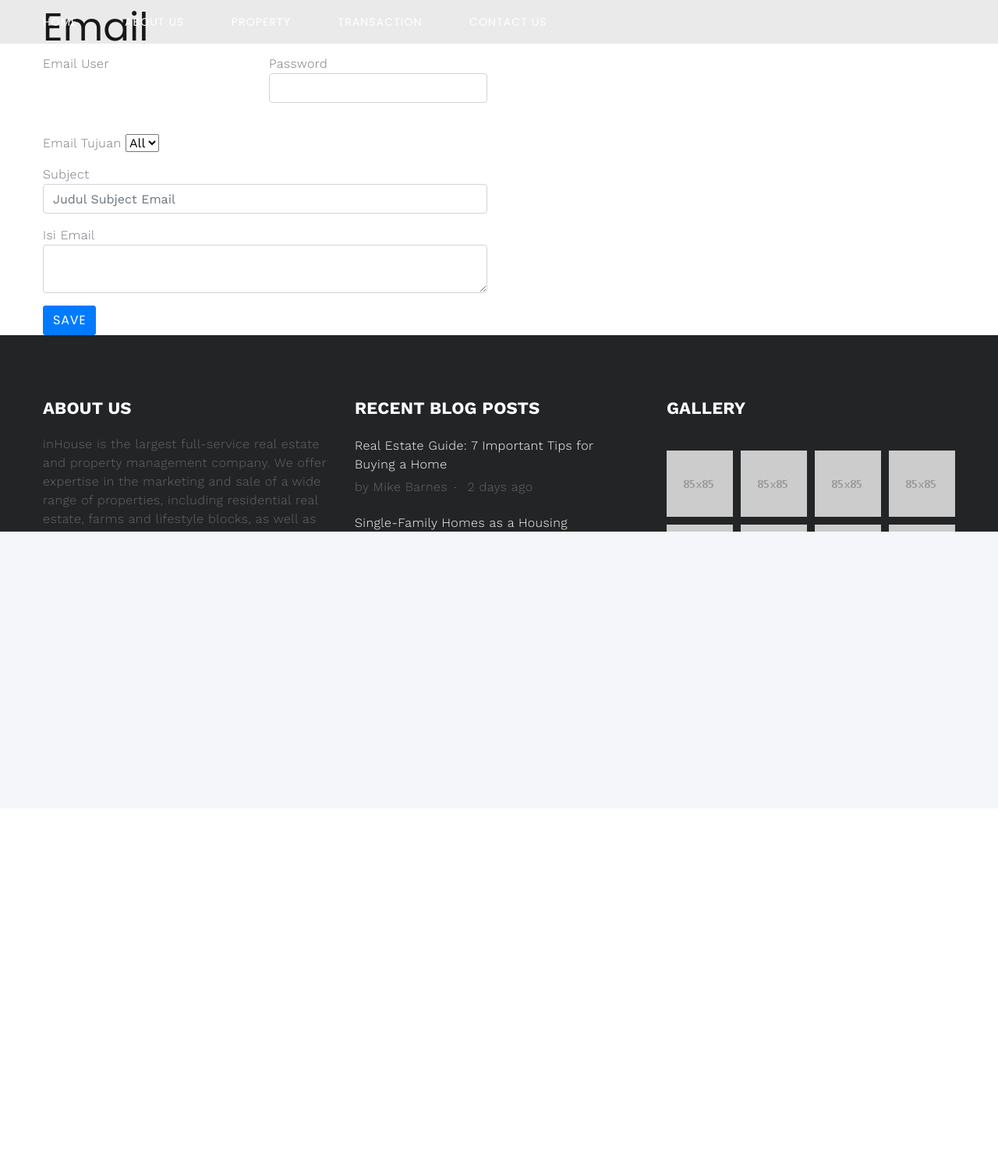
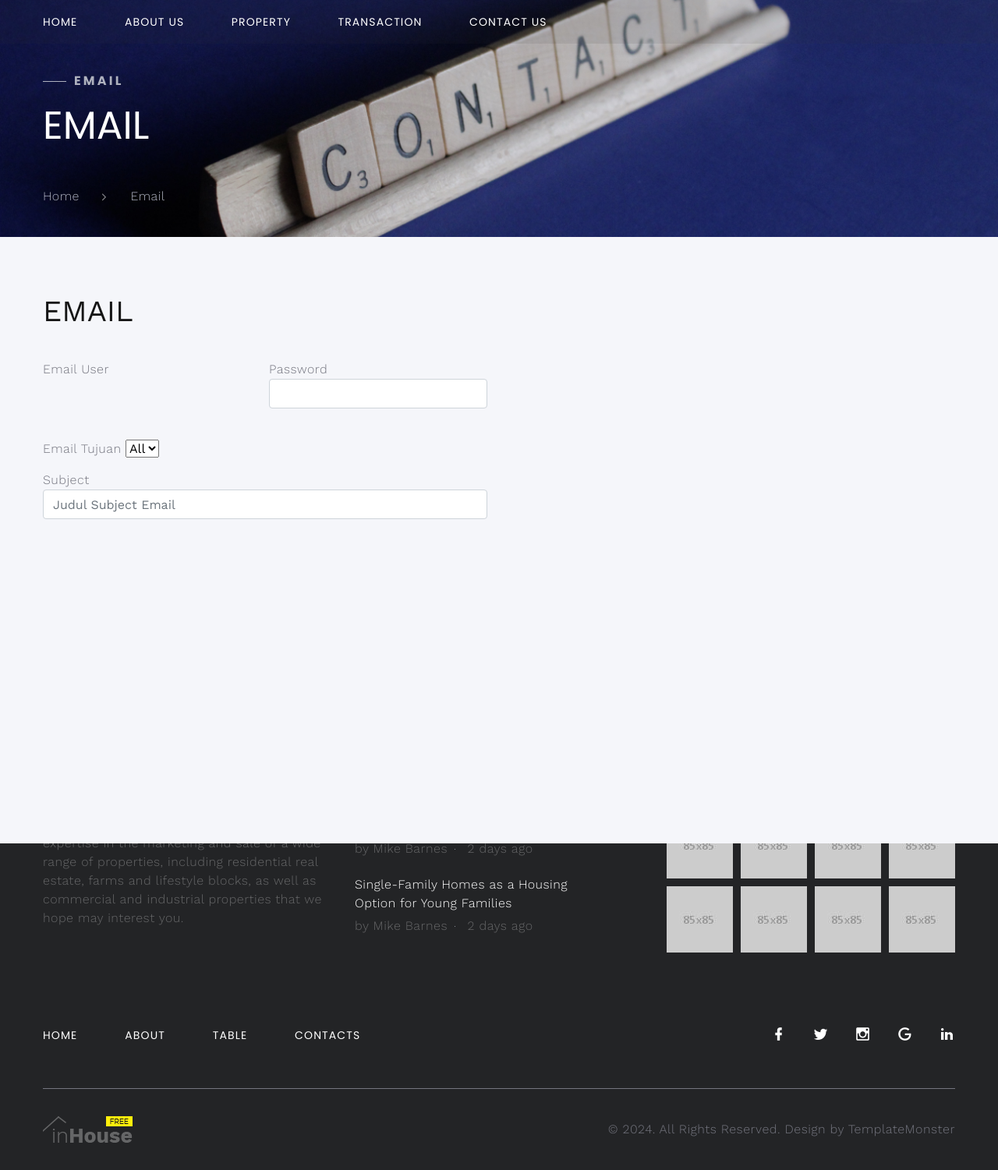
Before and after one commit to FikriNur10/python-kelompok3, a Flask app: page /email in a window 1280 px wide. Shown: the part 118-1619 px from the top of the page at 78% size. Before the commit the page ends 800 px from the top, so only its background shows below. Run offline with Flask 3, Linux system fonts and the light colour scheme; the visitor is signed in with stand-in values (Sample User, id 1); data that the repository does not hold is empty; some libraries are stand-ins or nearby versions.

Commit message:
benerin page email

```diff
--- a/templates/pages/email.html
+++ b/templates/pages/email.html
@@ -1,6 +1,26 @@
-{% extends 'layout.html'%}
-{% block content %}
-  <!-- about section -->
+{% extends 'layout.html' %} {% block content %}
+<!-- Breadcrumbs -->
+<section
+	class="section novi-background breadcrumbs-custom bg-image context-dark"
+	style="background-image: url(static/images/contact.jpg)"
+>
+	<div class="breadcrumbs-custom-inner">
+		<div class="container breadcrumbs-custom-container">
+			<div class="breadcrumbs-custom-main">
+				<h6 class="breadcrumbs-custom-subtitle title-decorated">
+					Email
+				</h6>
+				<h2 class="text-uppercase breadcrumbs-custom-title">
+					Email
+				</h2>
+			</div>
+			<ul class="breadcrumbs-custom-path">
+				<li><a href="/">Home</a></li>
+				<li class="active">Email</li>
+			</ul>
+		</div>
+	</div>
+</section>
 
 <!-- Message -->
 <section class="content-header">
@@ -11,20 +31,17 @@
   </div>
   {% endfor%}
 </section>
-        <!-- Message -->
-
-  <section class="about_section layout_padding">
-    <div class="container">
+<section class="section novi-background bg-gray-100">
+	<div class="range justify-content-xl-between">
+		<div class="cell-xl-6 align-self-center container">
 			<div class="row">
-        <div class="col-md-6">
-          <div class="detail-box">
-            <div class="heading_container">
-              <h2>
-                Email
-              </h2>
-            </div>
-
-            <form action="/email" method="POST">
+				<div class="col-lg-9 cell-inner">
+					<div class="section-lg">
+						<h3 class="text-uppercase wow-outer">
+							<span class="wow slideInDown">Email</span>
+						</h3>
+						<!-- RD Mailform-->
+						<form class="rd-form rd-mailform" action="/email" method="POST">
               <div class="form-row">
                 <div class="form-group col-md-6">
                   <label for="inputTanggal">Email User</label>
@@ -55,19 +72,12 @@
                 <label for="inputTanggal">Isi Email</label>
                 <textarea class="form-control" name='isiemail'></textarea>
               </div>
-
               <button type="submit" class="btn btn-primary">Save</button>
             </form>
-
 					</div>
 				</div>
-
-
+			</div>
 		</div>
 	</div>
 </section>
-
-  <!-- end about section -->
-
-
 {% endblock %}
```
Lines whose indentation alone changed are shown as unchanged.
